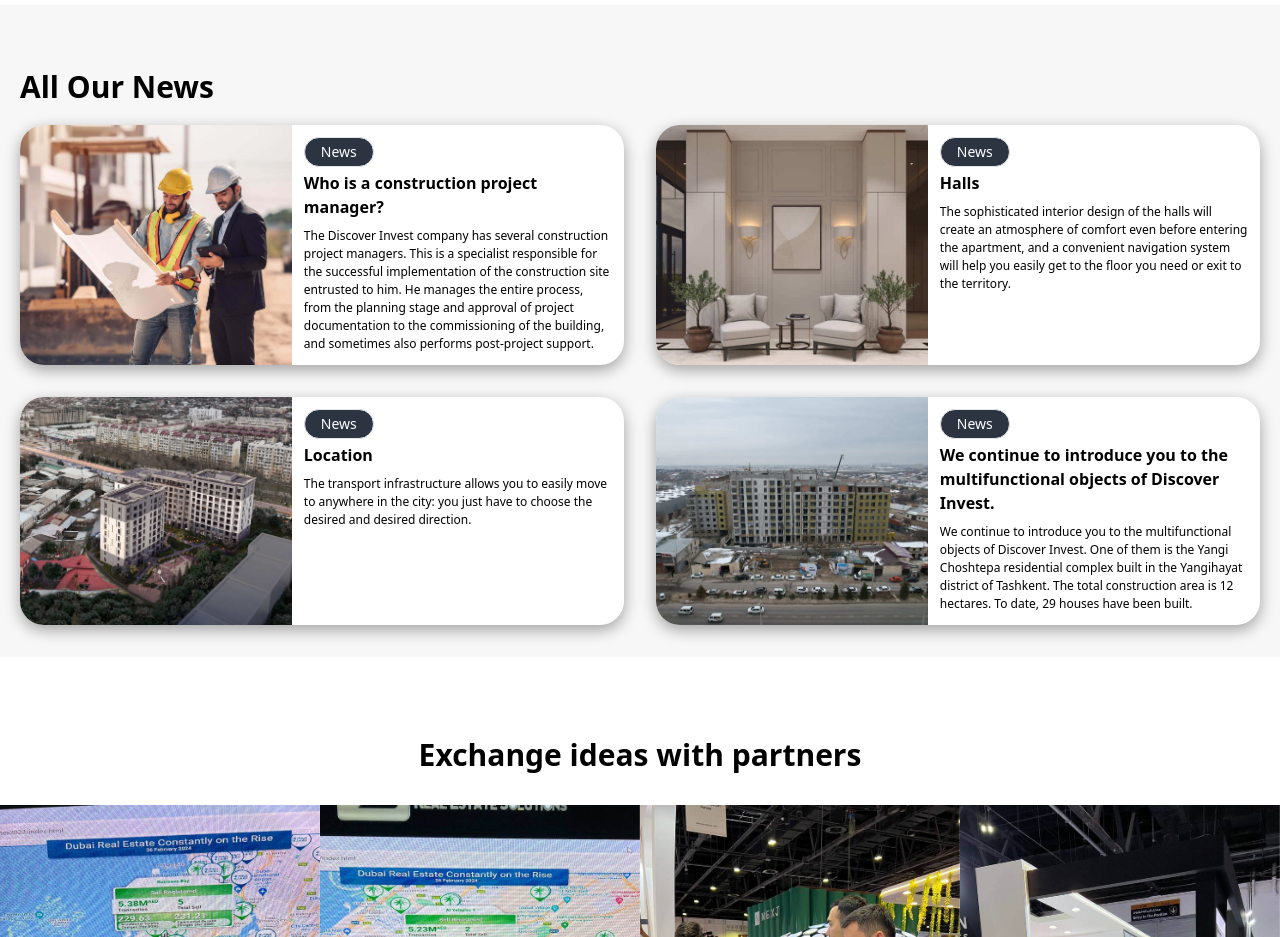
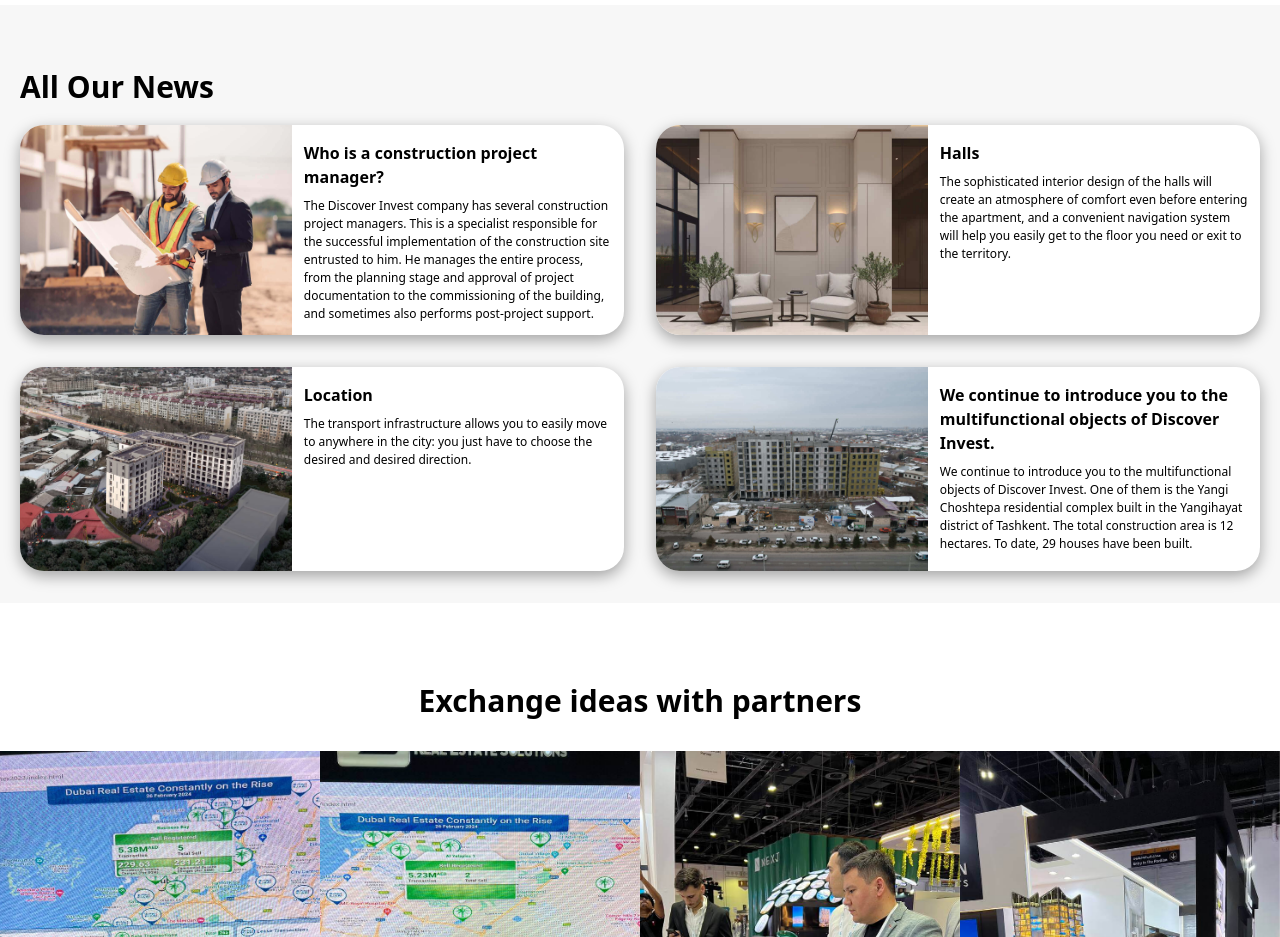
Before and after one commit to 932525862/prohvac, a React (Vite) app: page / in a window 1280 px wide. Shown: the part 3800-4737 px from the top of the page. Built offline with nearby package versions, Linux system fonts and the light colour scheme.

Commit message:
removed button in newsCard

```diff
--- a/src/components/NewsCard.jsx
+++ b/src/components/NewsCard.jsx
@@ -12,7 +12,7 @@ const NewsCard = ({img,title,desc}) => {
             <img className='w-full h-[200px] md:h-full object-cover' src={img} alt="" />
         </div>
         <div className='md:w-[55%] p-3'>
-            <button className='bg-main text-white rounded-2xl py-1 px-4 text-sm border-[1px] hover:text-main hover:bg-white hover:border-main transition-colors duration-300'>News</button>
+            {/* <button className='bg-main text-white rounded-2xl py-1 px-4 text-sm border-[1px] hover:text-main hover:bg-white hover:border-main transition-colors duration-300'>News</button> */}
             <h4 className='text-[16px] font-semibold mt-1 mb-2'>{title}</h4>
             <p className='text-[12px]'>{desc}</p>
         </div>
```
